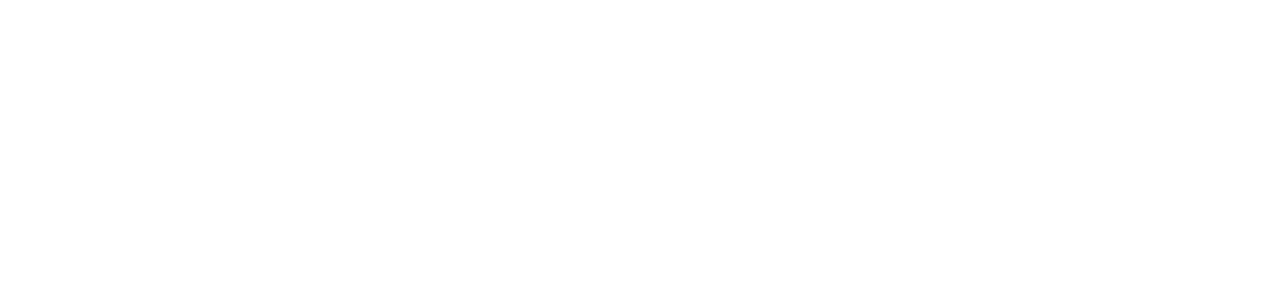
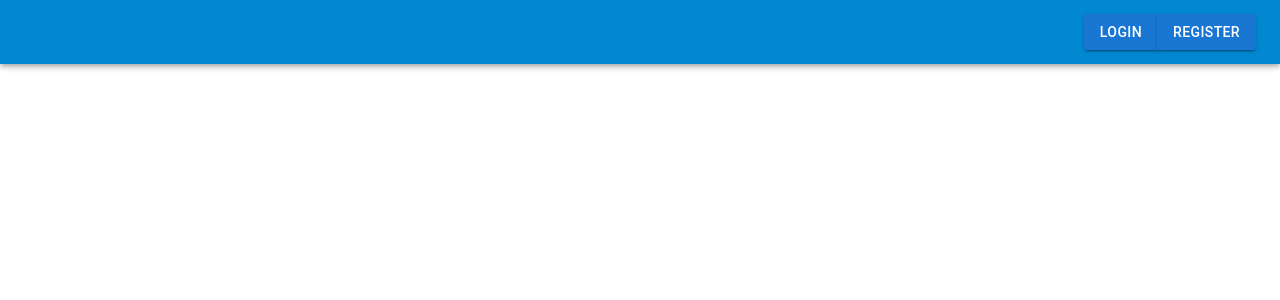
Before and after one commit to IAmRobertJeffrey/quiz-app, a React (Create React App) app in the folder frontend/: page / in a window 1280 px wide. Shown: the top 300 px of the page. Built offline with nearby package versions, Linux system fonts and the light colour scheme.

Commit message:
started working on header.

```diff
--- a/frontend/package.json
+++ b/frontend/package.json
@@ -3,7 +3,11 @@
   "version": "0.1.0",
   "private": true,
   "dependencies": {
+    "@emotion/react": "^11.7.0",
+    "@emotion/styled": "^11.6.0",
     "@mui/material": "^5.2.3",
+    "@mui/styled-engine": "^5.2.0",
+    "@mui/system": "^5.2.3",
     "@testing-library/jest-dom": "^5.16.1",
     "@testing-library/react": "^11.2.7",
     "@testing-library/user-event": "^12.8.3",
--- a/frontend/src/App.tsx
+++ b/frontend/src/components/App.tsx
@@ -1,11 +1,12 @@
 import React from 'react';
-
+import { Typography, Container } from '@mui/material';
+import Header from './Header';
 
 function App()
 {
 	return (
 		<div className="App">
-
+			<Header />
 		</div>
 	);
 }
--- /dev/null
+++ b/frontend/src/components/Header.jsx
@@ -0,0 +1,20 @@
+import React from 'react'
+import { AppBar, Toolbar, ButtonGroup, Button } from '@mui/material'
+
+const Header = () =>
+{
+	return (
+
+		<AppBar color='info' sx={{ minHeight: "64px" }}>
+			<Toolbar sx={{ justifyContent: "flex-end" }}>
+				<ButtonGroup>
+					<Button variant="contained" color="primary">Login</Button>
+					<Button variant="contained" color="primary">Register</Button>
+				</ButtonGroup>
+			</Toolbar>
+		</AppBar>
+
+	)
+}
+
+export default Header
--- a/frontend/src/index.tsx
+++ b/frontend/src/index.tsx
@@ -1,7 +1,7 @@
 import React from 'react';
 import ReactDOM from 'react-dom';
 import './index.css';
-import App from './App';
+import App from './components/App';
 
 ReactDOM.render(
 	<React.StrictMode>
```
Also changed, not shown: 2 other files (tests, documents, lock files or other folders).
